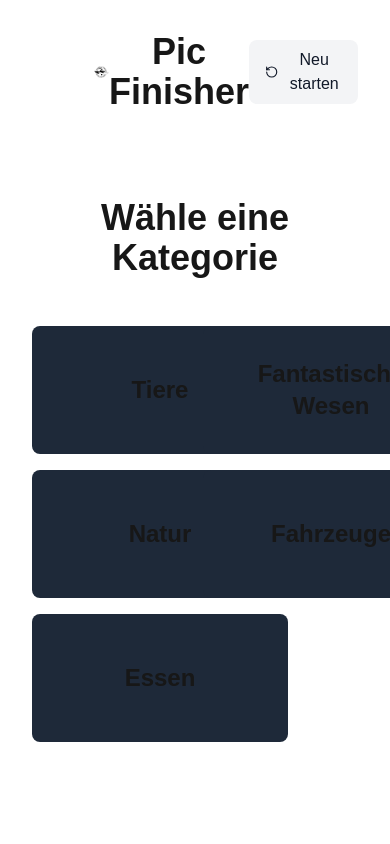
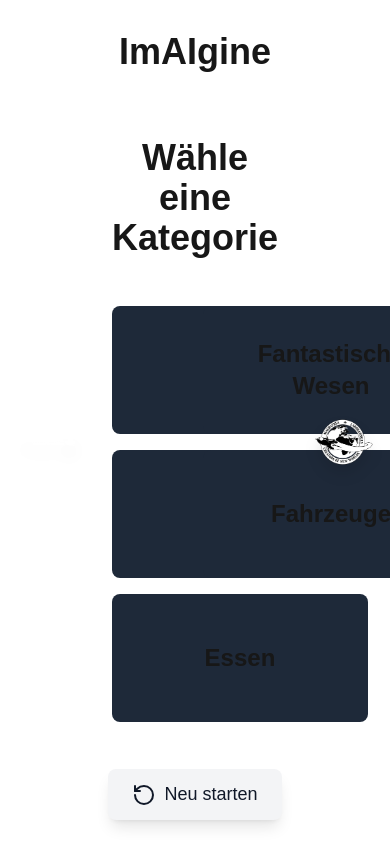
Before and after one commit to Noodlesalat/pic-finisher-next, a Next.js app: page / in a window 390 px wide. Shown: the top 844 px of the page. Built offline with nearby package versions, Linux system fonts and the light colour scheme.

Commit message:
reworked layout, bigger buttons, removed links

```diff
--- a/app/components/BackgroundSelector.tsx
+++ b/app/components/BackgroundSelector.tsx
@@ -17,7 +17,7 @@ export function BackgroundSelector({
 }: BackgroundSelectorProps) {
   return (
     <div className="flex items-center gap-2 bg-gray-100 dark:bg-gray-800 rounded-lg px-3 py-2">
-      <span className="text-sm text-gray-900 dark:text-white">
+      <span className="text-lg text-gray-900 dark:text-white">
         Hintergrund:
       </span>
       <select
@@ -26,7 +26,7 @@ export function BackgroundSelector({
           const bg = backgrounds.find((b) => b.value === e.target.value);
           if (bg) onBackgroundChange(bg);
         }}
-        className="bg-white dark:bg-gray-700 text-gray-900 dark:text-white rounded-md px-2 py-1"
+        className="bg-white dark:bg-gray-700 text-gray-900 dark:text-white rounded-md px-2 py-1 text-lg"
       >
         {backgrounds.map((bg) => (
           <option key={bg.value} value={bg.value}>
--- a/app/components/DrawingCanvas.tsx
+++ b/app/components/DrawingCanvas.tsx
@@ -243,7 +243,7 @@ export function DrawingCanvas({
             onEraserToggle={() => setIsEraser(!isEraser)}
           />
           <div className="flex items-center gap-2 bg-gray-100 dark:bg-gray-800 rounded-lg px-3 py-2">
-            <span className="text-sm text-gray-900 dark:text-white">
+            <span className="text-lg text-gray-900 dark:text-white">
               Größe:
             </span>
             <input
@@ -254,7 +254,7 @@ export function DrawingCanvas({
               onChange={(e) => setBrushSize(Number(e.target.value))}
               className="w-32"
             />
-            <span className="text-sm text-gray-900 dark:text-white ml-1">
+            <span className="text-lg text-gray-900 dark:text-white ml-1">
               {brushSize}
             </span>
           </div>
--- a/app/components/Toolbar.tsx
+++ b/app/components/Toolbar.tsx
@@ -53,7 +53,7 @@ export function Toolbar({
       <div className="flex items-center gap-4">
         <label
           htmlFor="style-select"
-          className="text-sm font-medium text-gray-700 dark:text-gray-300 whitespace-nowrap"
+          className="text-lg font-medium text-gray-700 dark:text-gray-300 whitespace-nowrap"
         >
           Stil:
         </label>
@@ -61,7 +61,7 @@ export function Toolbar({
           id="style-select"
           value={selectedStyle}
           onChange={(e) => onStyleChange(e.target.value as Style)}
-          className="w-48 h-10 rounded-md border-gray-300 dark:border-gray-600 shadow-sm focus:border-blue-500 focus:ring-blue-500 bg-white dark:bg-gray-700 dark:text-white sm:text-sm"
+          className="w-48 h-10 rounded-md border-gray-300 dark:border-gray-600 shadow-sm focus:border-blue-500 focus:ring-blue-500 bg-white dark:bg-gray-700 dark:text-white text-lg"
         >
           {AVAILABLE_STYLES.map((style) => (
             <option key={style} value={style}>
--- a/app/components/pages/DrawingSection.tsx
+++ b/app/components/pages/DrawingSection.tsx
@@ -26,9 +26,9 @@ export function DrawingSection({
   isGenerating,
 }: DrawingSectionProps) {
   return (
-    <section className="min-h-[calc(100vh-12rem)]">
-      <div className="bg-white dark:bg-gray-800 rounded-lg shadow-lg p-6">
-        <h2 className="text-4xl font-semibold mb-8 text-center">
+    <section className="h-[calc(100vh-12rem)]">
+      <div className="bg-white dark:bg-gray-800 rounded-lg shadow-lg p-4">
+        <h2 className="text-4xl font-semibold mb-4 text-center">
           Zeichne: {selectedWord.display}
         </h2>
 
--- a/app/components/pages/Navigation.tsx
+++ b/app/components/pages/Navigation.tsx
@@ -1,67 +1,9 @@
-import { ArrowLeft, RotateCcw } from "lucide-react";
-import Image from "next/image";
-import Link from "next/link";
-import hsLogo from "@/public/hs-fulda_logo_rechteckig_weiß_keinhintergrund_keineschutzzone_72ppi.png";
-import maglabLogo from "@/public/maglab_on-black.png";
-
-interface NavigationProps {
-  currentStep: string;
-  onBack: () => void;
-  onReset: () => void;
-}
-
-export function Navigation({ currentStep, onBack, onReset }: NavigationProps) {
+export function Navigation() {
   return (
     <div className="flex items-center mb-8">
-      <div className="flex-1 flex items-center">
-        <Link
-          href="https://www.hs-fulda.de/angewandte-informatik"
-          target="_blank"
-          rel="noopener noreferrer"
-          className="hover:opacity-80 transition-opacity"
-        >
-          <Image
-            src={hsLogo}
-            alt="HS Fulda Logo"
-            className="h-12 w-auto object-contain"
-            height={48}
-            priority
-          />
-        </Link>
-        <Link
-          href="https://beta.maglab.space/de/"
-          target="_blank"
-          rel="noopener noreferrer"
-          className="hover:opacity-80 transition-opacity ml-4"
-        >
-          <Image
-            src={maglabLogo}
-            alt="Maglab Logo"
-            className="h-12 w-auto object-contain"
-            height={48}
-            priority
-          />
-        </Link>
-      </div>
-      <h1 className="text-4xl font-bold flex-1 text-center">Pic Finisher</h1>
-      <div className="flex gap-4 flex-1 justify-end">
-        {currentStep !== "category" && (
-          <button
-            onClick={onBack}
-            className="flex items-center gap-2 px-4 py-2 rounded-lg bg-gray-100 hover:bg-gray-200 dark:bg-gray-800 dark:hover:bg-gray-700 text-gray-900 dark:text-white"
-          >
-            <ArrowLeft className="w-5 h-5" />
-            Zurück
-          </button>
-        )}
-        <button
-          onClick={onReset}
-          className="flex items-center gap-2 px-4 py-2 rounded-lg bg-gray-100 hover:bg-gray-200 dark:bg-gray-800 dark:hover:bg-gray-700 text-gray-900 dark:text-white"
-        >
-          <RotateCcw className="w-5 h-5" />
-          Neu starten
-        </button>
-      </div>
+      <div className="flex-1" />
+      <h1 className="text-4xl font-bold flex-1 text-center">ImAIgine</h1>
+      <div className="flex gap-4 flex-1 justify-end" />
     </div>
   );
 }
--- a/app/layout.tsx
+++ b/app/layout.tsx
@@ -1,6 +1,10 @@
 import type { Metadata } from "next";
 import { Geist, Geist_Mono } from "next/font/google";
+import Image from "next/image";
 import "./globals.css";
+
+import hsLogo from "@/public/hs-fulda_logo_rechteckig_weiß_keinhintergrund_keineschutzzone_72ppi.png";
+import maglabLogo from "@/public/maglab_on-black.png";
 
 const geistSans = Geist({
   variable: "--font-geist-sans",
@@ -27,7 +31,45 @@ export default function RootLayout({
       <body
         className={`${geistSans.variable} ${geistMono.variable} antialiased`}
       >
-        {children}
+        <div className="flex min-h-screen w-full items-center relative">
+          <div className="flex flex-col items-center justify-center w-48 pl-4">
+            <div className="relative w-full flex justify-center">
+              <Image
+                src={hsLogo}
+                alt="HS Fulda Logo"
+                className="h-[120px] w-auto object-contain drop-shadow-xl"
+                height={120}
+                priority
+                style={{
+                  position: "absolute",
+                  top: "-40px",
+                  left: 0,
+                  right: 0,
+                  margin: "0 auto",
+                }}
+              />
+            </div>
+          </div>
+          <div className="flex-1 flex flex-col">{children}</div>
+          <div className="flex flex-col items-center justify-center w-48 pr-4">
+            <div className="relative w-full flex justify-center">
+              <Image
+                src={maglabLogo}
+                alt="Maglab Logo"
+                className="h-[120px] w-auto object-contain drop-shadow-xl"
+                height={120}
+                priority
+                style={{
+                  position: "absolute",
+                  top: "-40px",
+                  left: 0,
+                  right: 0,
+                  margin: "0 auto",
+                }}
+              />
+            </div>
+          </div>
+        </div>
       </body>
     </html>
   );
--- a/app/page.tsx
+++ b/app/page.tsx
@@ -9,6 +9,7 @@ import { ResultSection } from "./components/pages/ResultSection";
 import { Navigation } from "./components/pages/Navigation";
 import { useDrawingStore } from "./store/drawingStore";
 import { useGeneratedImageStore } from "./store/generatedImageStore";
+import { RotateCcw, ArrowLeft } from "lucide-react";
 
 type Step = "category" | "drawing" | "result";
 
@@ -172,19 +173,15 @@ export default function Home() {
   };
 
   return (
-    <main className="min-h-screen p-8">
+    <main className="min-h-screen">
       <WordTransition
         isVisible={navigation.isTransitionActive}
         word={navigation.selectedWord || { display: "", prompt: "" }}
         onTransitionComplete={handleTransitionComplete}
       />
 
-      <div className="max-w-6xl mx-auto">
-        <Navigation
-          currentStep={navigation.step}
-          onBack={handleBack}
-          onReset={handleReset}
-        />
+      <div className="max-w-6xl mx-auto p-8">
+        <Navigation />
 
         <AnimatePresence mode="wait">
           <motion.div
@@ -258,6 +255,30 @@ export default function Home() {
             {navigation.error}
           </section>
         )}
+
+        {/* Footer: Zurück und Neu starten Button immer unten mittig */}
+        <div className="fixed bottom-6 left-0 w-full flex justify-center pointer-events-none z-50">
+          <div className="flex gap-4 pointer-events-auto">
+            {navigation.step !== "category" && (
+              <button
+                onClick={handleBack}
+                className="flex items-center gap-2 px-6 py-3 rounded-lg bg-gray-100 hover:bg-gray-200 dark:bg-gray-800 dark:hover:bg-gray-700 text-gray-900 dark:text-white shadow-lg"
+                style={{ fontSize: 18 }}
+              >
+                <ArrowLeft className="w-6 h-6" />
+                Zurück
+              </button>
+            )}
+            <button
+              onClick={handleReset}
+              className="flex items-center gap-2 px-6 py-3 rounded-lg bg-gray-100 hover:bg-gray-200 dark:bg-gray-800 dark:hover:bg-gray-700 text-gray-900 dark:text-white shadow-lg"
+              style={{ fontSize: 18 }}
+            >
+              <RotateCcw className="w-6 h-6" />
+              Neu starten
+            </button>
+          </div>
+        </div>
       </div>
     </main>
   );
```
